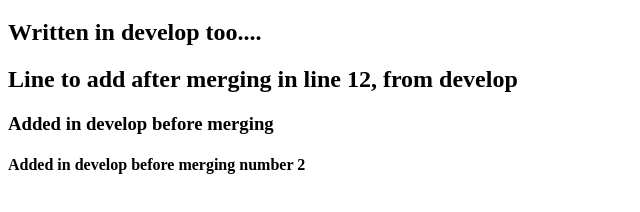
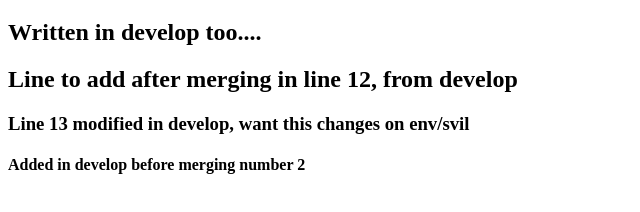
Before and after one commit to alexbellotta/TestsForGit, a plain HTML site: page index.html in a window 1280 px wide. Shown: the part 100-312 px from the top of the page, without its empty margins (0-640 px from the left). Drawn offline with Linux system fonts and the light colour scheme.

Commit message:
Change line 13

```diff
--- a/index.html
+++ b/index.html
@@ -10,7 +10,7 @@
   <h5>Added in develop before merging number 3</h5>
   <h2>Written in develop too....</h2>
   <h2>Line to add after merging in line 12, from develop</h2>
-  <h3>Added in develop before merging</h3>
+  <h3>Line 13 modified in develop, want this changes on env/svil</h3>
   <h4>Added in develop before merging number 2</h4>
 </body>
 </html>
```
